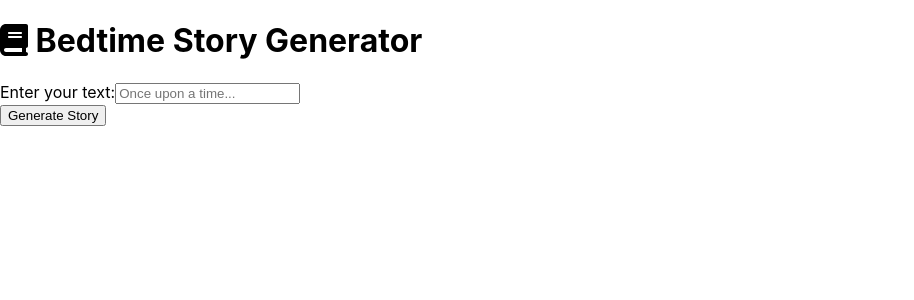
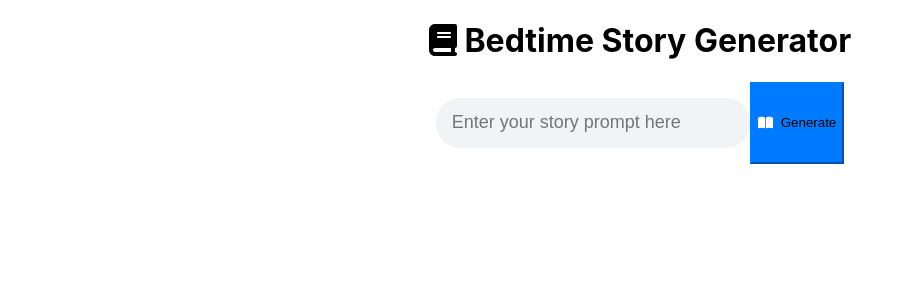
Before and after one commit to adamjweil/BedtimeStoryGenerator, a React (Create React App) app: page / in a window 1280 px wide. Shown: the top 300 px of the page, without its empty margins (0-914 px from the left). Built offline with nearby package versions, Linux system fonts and the light colour scheme; no server answers.

Commit message:
styled the page to have better UI. Focus on header, input field and button

```diff
--- a/src/App.css
+++ b/src/App.css
@@ -1,38 +1,47 @@
-/* .App {
+.title {
   text-align: center;
 }
 
-.App-logo {
-  height: 40vmin;
-  pointer-events: none;
-}
-
-@media (prefers-reduced-motion: no-preference) {
-  .App-logo {
-    animation: App-logo-spin infinite 20s linear;
-  }
-}
-
-.App-header {
-  background-color: #282c34;
-  min-height: 100vh;
+.Form {
   display: flex;
   flex-direction: column;
   align-items: center;
+}
+
+.output-field {
+  display: flex;
+  flex-direction: column;
+  align-items: center;
+  text-align: center;
+}
+
+.generate-button {
+  display: flex;
   justify-content: center;
-  font-size: calc(10px + 2vmin);
+  align-items: center;
+  gap: 0.5rem;
+  background-color: #007bff;
+  border-color: #007bff;
+}
+
+.generate-button:hover {
+  background-color: #0062cc;
+  border-color: #005cbf;
+}
+
+.generate-button > *:first-child {
   color: white;
 }
 
-.App-link {
-  color: #61dafb;
+.generate-button .book-icon {
+  margin-right: 10px;
 }
 
-@keyframes App-logo-spin {
-  from {
-    transform: rotate(0deg);
-  }
-  to {
-    transform: rotate(360deg);
-  }
-} */
+.generate-button .text {
+  font-size: 1.2em;
+  color: #fff;
+}
+
+.generate-button:hover .text {
+  color: #f0f0f0;
+}
--- a/src/App.js
+++ b/src/App.js
@@ -1,7 +1,7 @@
 import React, { useState } from 'react';
 import { Container, Row, Col, Form, Button, Spinner } from 'react-bootstrap';
 import { FontAwesomeIcon } from '@fortawesome/react-fontawesome';
-import { faBook } from '@fortawesome/free-solid-svg-icons';
+import { faBook, faBookOpen } from '@fortawesome/free-solid-svg-icons';
 import Typewriter from 'typewriter-effect';
 import { Configuration, OpenAIApi } from 'openai';
 import axios from 'axios';
@@ -32,7 +32,6 @@ const App = () => {
     // console.log(process.env.REACT_APP_OPENAI_API_KEY)
 
     try {
-      // const prompt = `Create a childrens bedtime story that is roughly 500 to 1000 words long, and bring ${userInput} into it. The story should have a beginning, middle and end. The beginning of the story should be about getting to know the main character. They should be fun and interesting. In the middle of the story they should deal with some sort of obstacle in their lives. They final section of the book will focus on how they overcame the obstacles in their lives, and that are better because of it. The story is for 7-10 year old children. At the end of the story they should be some sort of reflection on behalf of the main character. Doing a personal inventory of sorts.`;
         const response = await axios.post(
         "https://api.openai.com/v1/completions",
         {
@@ -49,17 +48,15 @@ const App = () => {
           },
         }
        );
-       console.log(response);
        const generatedText = response.data.choices[0].text.trim();
-
-
-      console.log(generatedText);
       setGeneratedStory(generatedText);
     } catch (error) {
       console.error(error);
     } finally {
       // Hide loading spinner
+
         setIsLoading(false);
+
     }
   };
 
@@ -77,20 +74,37 @@ const App = () => {
           <h1 className="title">
             <FontAwesomeIcon icon={faBook} /> Bedtime Story Generator
           </h1>
-          <Form>
-            <Form.Group controlId="userInput">
-              <Form.Label>Enter your text:</Form.Label>
+          <Form style={{textAlign: "center"}}>
+            <div style={{ display: 'flex', justifyContent: 'center' }}>
+              <Form.Group controlId="userInput" style={{textAlign: "center", justifyContent: 'center'}}>
                 <Form.Control
                   type="text"
-                placeholder="Once upon a time..."
+                  placeholder="Enter your story prompt here"
                   value={userInput}
                   onChange={handleInputChange}
+                  style={{
+                    backgroundColor: '#F1F3F4',
+                    border: 'none',
+                    borderRadius: '24px',
+                    boxShadow: 'none',
+                    fontSize: '18px',
+                    paddingLeft: '16px',
+                    paddingRight: '48px',
+                    height: '48px',
+                    margin: '16px 0',
+                    width: '250px',
+                  }}
                 />
               </Form.Group>
-            <Button variant="primary" onClick={generateStory}>
-              Generate Story
+              <Button variant="primary" onClick={generateStory} className="generate-button">
+                <FontAwesomeIcon icon={faBookOpen} style={{ fontSize: '1em' }} />
+                Generate
               </Button>
+            </div>
           </Form>
+
+
+
           {isLoading ? (
             <div className="text-center mt-3">
               <Spinner animation="border" variant="primary" />
@@ -108,7 +122,7 @@ const App = () => {
                     }}
                   />
                 </div>
-                <Button variant="danger" onClick={clearStory}>
+                <Button variant="clear-button" onClick={clearStory}>
                   Clear
                 </Button>
               </div>
```
Lines whose indentation alone changed are shown as unchanged.
